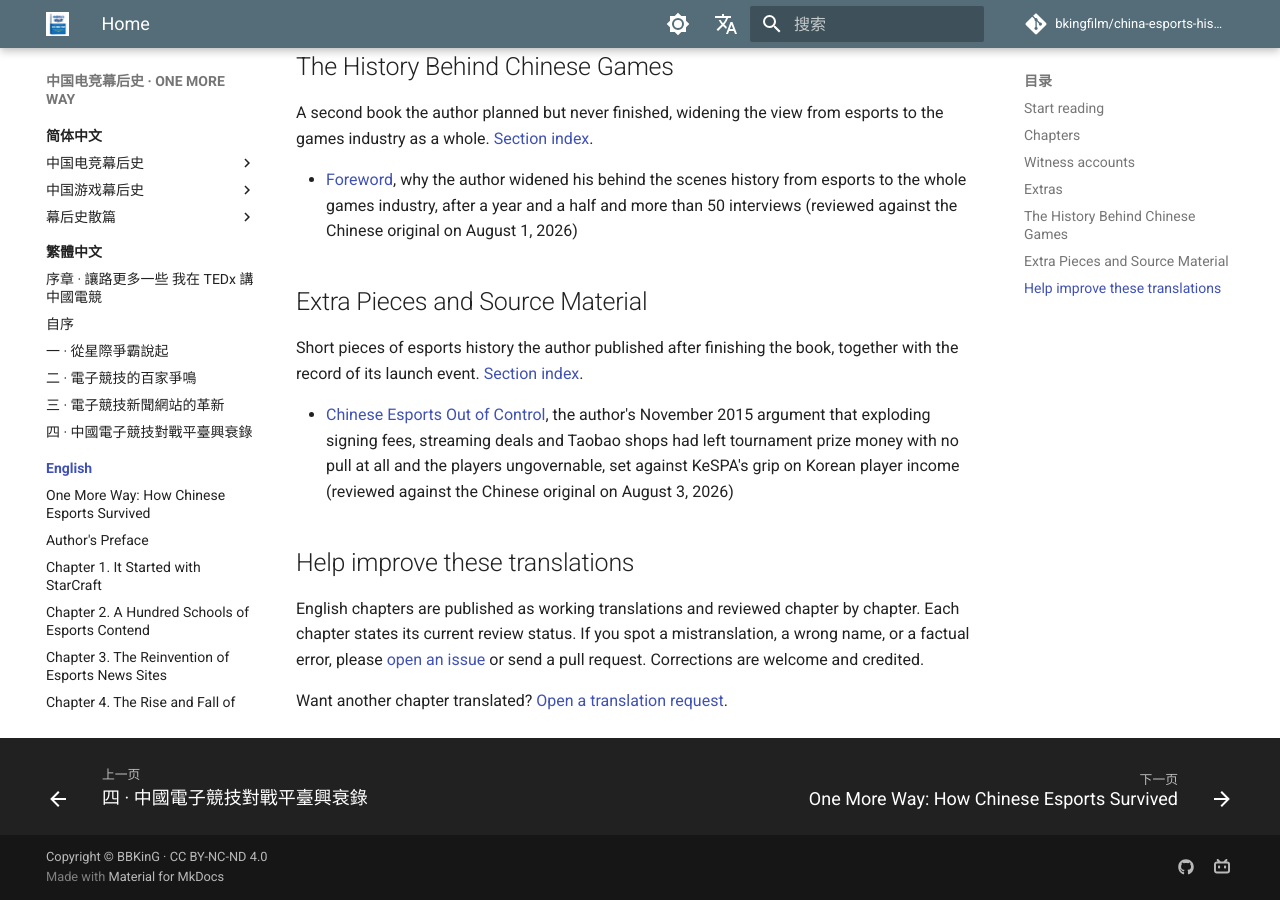
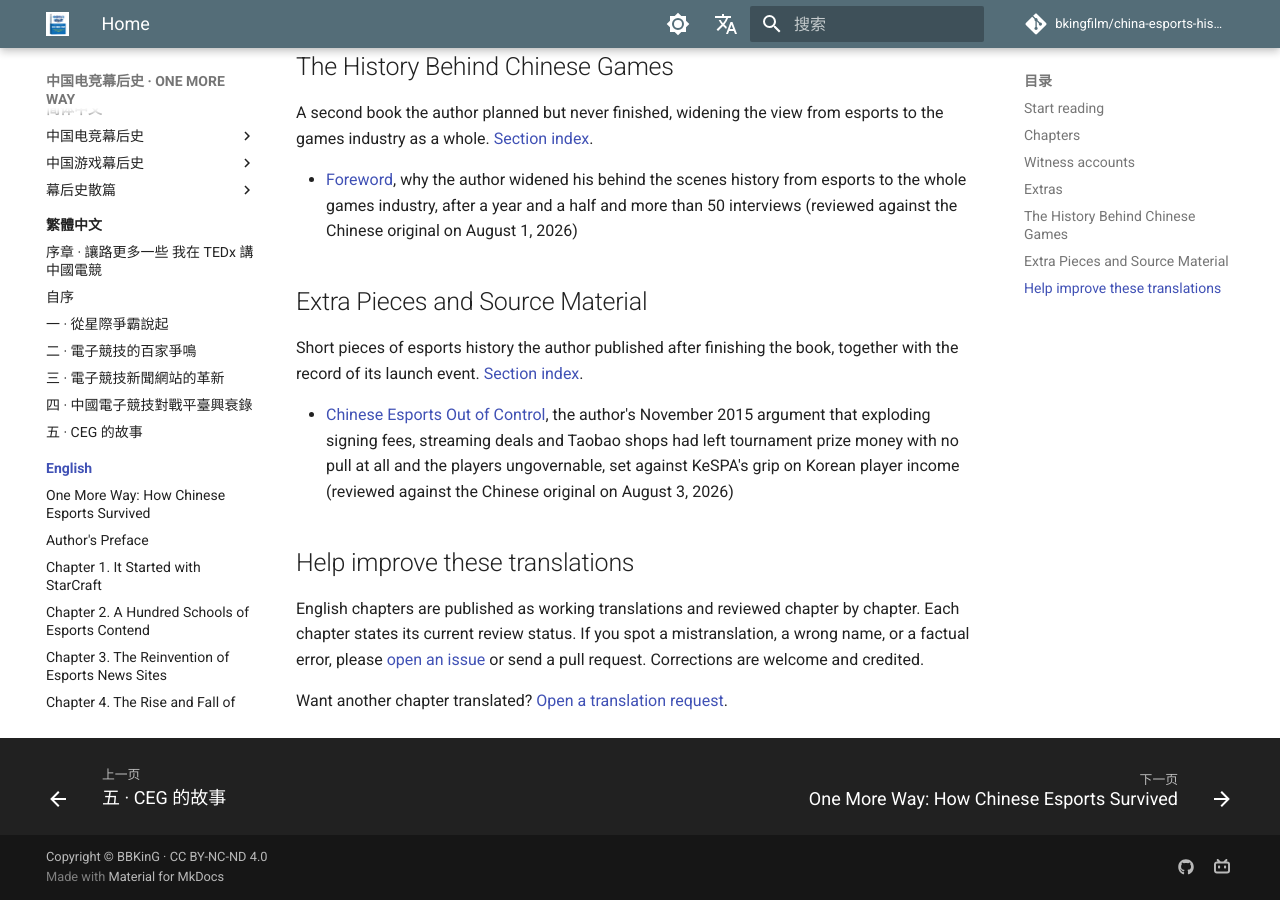
Before and after one commit to bkingfilm/china-esports-history, an MkDocs documentation site: the page built from docs/en/index.md, in a window 1280 px wide and 900 px high, scrolled down 6626 px. Built offline with MkDocs 1.6.1 and Material for MkDocs 9.7.7, drawn with Linux system fonts in a browser that asks for light colours; comment, search, counter and statistics services are not loaded; part of the change alters nothing that is shown.

Commit message:
译文 第五章 CEG的故事（台湾繁体工作稿）
从简体原文在地化改写，不是简繁转码。引号改「」『』、著/着、
一对多字形、台一律作臺、词汇在地化（渠道→管道、报道→报导、
网吧→网咖并首次加注）。人名、机构名、赛事名、公文名只转字形不改译，
《关于禁止播出电脑网络游戏类节目的通知》整体照原文。
反恐精英首次出现括注台译《绝对武力》。

用字订正 14 处，均为的/得/地混用、脱字与标点缺失，逐条见汇报。

自检：s2tw 全等比对 EQUAL（零例外）；大陆用词扫描仅剩公司名
「信息技术有限公司」与公文名内「网络」；引号与破折号零残留；无图片；
数字、日期、人名、金额与原文逐项核对一致。
mkdocs build --strict 通过。

同步更新 docs/zh-tw/index.md 章节列表与 mkdocs.yml 繁体中文 nav。

Co-Authored-By: Claude Opus 5 (1M context) <noreply@anthropic.com>

```diff
--- /dev/null
+++ b/docs/zh-tw/05-story-of-ceg.md
@@ -0,0 +1,111 @@
+# 五 CEG 的故事
+
+> 《ONE MORE WAY：中國電競幕後史》其中一章。作者 BBKinG（劉洋）。譯自簡體中文原文：[五 CEG的故事](../zh/chapters/05-CEG的故事.md)
+>
+> 首次發表於作者的知乎專欄，2013 年 11 月 20 日：https://zhuanlan.zhihu.com/p/19618208
+>
+> 這是等待校對的工作稿。若您發現誤譯、用詞不合臺灣習慣或史實錯誤，歡迎[開一個 issue](https://github.com/bkingfilm/china-esports-history/issues/new) 或送出 pull request。
+
+羅永浩維權砸冰箱的時候，有人跳出來質問他：「你為什麼不先走中國的質檢部門或者消費者權益保護協會之類的正常途徑」，羅胖子笑了笑，只是公佈了一大段「走正常途徑」的電話錄音。
+
+我總批評有人把電子競技的希望寄託在國家的支持或者成為奧運項目上，很多人不理解，於是，我也只能苦笑一下，然後講一個叫 CEG 的故事。
+
+全國電子競技運動會（China E-sports Games），簡稱 CEG
+
+我們常在調侃一些莫名其妙的小事時說：「這就是一盤很大的棋。」但是說到 CEG，我要說這真是一盤很大的棋，這盤棋大到如果你不知道背景故事，光看 CEG，你很難看懂它的興衰。
+
+時光倒回到 2003 年 11 月 18 日，地點人民大會堂，以下是一段當時的新聞摘要，寫得很好，我一字不動。
+
+記者 11 月 18 日從在人民大會堂舉行的中國數字體育平臺啟動儀式上獲悉，電子競技運動已被國家體育總局列為第 99 個正式體育運動項目。立項之後，全國電子競技運動會將在明年第一季度揭幕。這項由中華全國體育總會主辦，華奧星空科技發展有限公司和華奧星空信息技術有限公司聯合承辦的運動會，是首次舉辦的全國最高級別的電子競技大賽。
+
+這就是中國電子競技歷史上那個著名的令人激動的時刻，當時我已經算是電子競技從業人員了，我至今記得那份激動和鼓舞，周圍的同事們都覺得中國電子競技的春天要來了。
+
+而在現在看來，這只是這個利益棋盤上落下的第一顆棋子。
+
+那篇正式的新聞通稿淡化了真正的內容。我們來看看下面這 2 條新聞評論文章的摘要。
+
+1、華奧星空由國家體育總局支持，中國奧委會、中華全國體育總會與香港中信泰富有限公司於 2003 年 11 月合作成立，中信泰富向華奧星空注入資金 3 億元人民幣，享有公司 50% 的股份，公司 CEO 由中信泰富方面任命。
+
+2、中信泰富有限公司（「中信泰富」）的業務集中在香港及廣大的內地市場，業務重點以基建為主，包括投資物業、基礎設施（如橋、路和隧道）、能源項目、環保項目、航空以及電訊業務。
+
+歷史有時候就像一個魔術師，它會一隻手弄出一些噱頭吸引你的注意力，另一手隱藏了它真正的動作和目的。
+
+簡單地說，華奧星空是一個政商結合的公司，而電子競技能成為第 99 個體育項目也與這家公司的成立有莫大的關係。
+
+那麼，投資方香港中信泰富為什麼要給華奧星空這麼多錢？
+
+如果你現在的腦海中問到了這個問題，那麼我要恭喜你了，你有獨立的思考能力，並且開始接近真相了。
+
+傳統行業起家的香港中信泰富在亞洲金融風暴後開始謀求多元化發展，其中的一個重要方向就是電訊傳媒，2005 年中信泰富在 CEG 即將夭折的最後關頭調旗下公司中信電訊 1616 總經理陳廣才任華奧星空 CEO，這說明中信泰富在一開始就把底牌上寫著「電訊傳媒」這 4 個字。
+
+那麼，國家體育局背景的華奧星空底牌上寫著什麼呢？
+
+以國家體育局官方為背景的華奧星空炒作的概念是「數字體育」。中信泰富的方向是電訊傳媒。當時的時間是 2003 年底，距離 2008 年北京奧運會還有 5 年。一個有內容，一個有傳播管道。
+
+這四句話，你往一起念，看不明白就多念幾遍，大聲念幾遍。
+
+明白了吧。
+
+不過你明白的只是初級層面的合作，深入的合作，你可以參考中信泰富的背景介紹。
+
+原諒我只能解釋到這裡了，我會說我 2004 年曾因為揭露中信泰富撤資華奧星空而收到過說我造謠的律師函？呵呵
+
+有意思的是，我們過了十年才明白的棋，廣電總局可是一瞬間就明白了，一把就抓住了這個事情的七寸。下面也是一個新聞評論文章的摘要，相信你也非常熟悉。
+
+2004 年 4 月 21 日，國家廣電總局就電腦網絡遊戲類節目的問題發出《關於禁止播出電腦網絡遊戲類節目的通知》，電子競技也未能倖免。隨著各地電視臺、央視 esport 等電子競技節目的陸續停播，中國的電子競技喪失了幾乎是最重要的盈利模式「出賣轉播權」。
+
+CEG 的開賽時間是 2004 年 4 月 10 日。
+
+你說這是巧合？那我只能再呵呵一次了。
+
+所以，不要再去罵他們不懂電子競技，說他們不懂數字體育，不要再去試圖跟他們講解電子競技的益處，不要再因為一個政策去高喊什麼春天要來了，不要期待任何的支持和施捨，因為一切都是利益關係，當電子競技不能滿足這個利益需求時，當你不懂這個規則時，你永遠不明白問題的關鍵在哪裡。
+
+好了，CEG 的背景說得差不多了，我們再回過頭來看 CEG 發生的很多「活人讓尿憋死」的事情時，你就會清晰很多。
+
+2003 年左右，電子競技賽事模式在中國最成功的就是 WCG 模式，全國的分賽區網咖（大陸稱網吧，與臺灣的網咖並非同一種場所）海選，然後選出來的精英聚集到北京做個總決賽，當時圍繞賽事的商業模式都是以此為基礎，在電子競技還處於草根的時代，這是一個比較常見的模式。
+
+CEG 最早的執行班底就是這樣一個思路，那時的華奧星空副總嚴寅江是當時為數不多的拿到中國連鎖網咖牌照的老闆之一，他手裡的中錄時空連鎖網咖品牌當時正處於一個全國擴張的階段，而他又跟浩方平臺的老闆李立均是大學同學，兩個人都是很有背景和實力的人，一個擅長線下一個擅長線上，浩方當時手上的 CGA 又是電子競技網站裡訪問量最高的，如果當時按照這個思路往下做，CEG 可能是另一個樣子。
+
+可是，歷史是沒有如果的，原定 2004 年 3 月開賽的 CEG，突然宣佈延遲一個月，就是因為當時華奧星空的高層在 CEG 的模式上發生了嚴重的分歧，華奧星空 CEO 林殿魁、副總嚴寅江，以及下面的多個電子競技行業內的人都全部離職了，接替的人是北京國安市場部總監王漫江，他帶著一群原來做足球的人成為華奧星空的新執行團隊。
+
+這是華奧星空這段不算太長的歷史裡的第一次明面上的政治鬥爭，以電子競技的新派人士全面失敗告終。值得一提的是王漫江在大連實德副總的時候，做了一個球迷團體叫藍色激浪，藍色激浪的秘書長是大連實德的總經理助理李曉東，而李曉東就是現在北京做電子競技比較有名的公司邁動的老闆，Ehome 俱樂部就在邁動旗下，換句話說，很多人的人生都因此而改變。
+
+電子競技的這一套 WCG 做法被全面否定，取而代之的是傳統體育的做法，說得更直接一點，就是中國足球的做法。
+
+具體來說，CEG 的新思路是這樣的，在全國成立 8 個賽區，每個賽區由一個地方體育部門的「社會體育中心」負責（該部門負責所有非奧運會項目），由華奧星空撥款給每個賽區 100 萬作為聯賽的啟動資金，成立電子競技職業隊，放在體育場館裡進行，聯賽分主客場積分制，目標是在這 100 萬花完之前，將成立的俱樂部全部商業化。
+
+簡單地說，就是所謂的政府搭臺經濟唱戲，每個地方由政府主導先做起來一個全國性質的聯賽俱樂部，然後找當地的商家接手，從而完成商業化轉型。
+
+這個思路從理論上來說是正確的，而且不放在網咖裡進行就可以繞開文化部的管轄，但是這裡邊最關鍵的一環在於，商家為什麼要接手？
+
+在廣電總局封死了電視廣告的路，而 CEG 根本不在意或者說根本不懂得如何運用電競圈本身影響力的情況下，商業價值從何說起呢？
+
+當時全國的 CEG 比賽場地都放在體育館裡，而賽事什麼時候進行，在哪裡進行，也沒有人告知電子競技網站，網站也對 CEG 的高姿態也很心涼，主動報導的很少，再加上當時國內的明星並沒有很大的號召力，最後去現場的觀眾大多是選手的親朋好友，多數現場基本上都只有寥寥數人。只有武漢的 CEG 現場一直人數較多。
+
+一直到 2004 年底，CEG 依然沒什麼關注度，體育局依舊很高的姿態，比賽現場搞得很形式化，升國旗唱國歌，往往一個體育館加上兩隊所有項目的選手也就 30 多個人。
+
+CEG 在後期已經開始阻礙中國電子競技發展。
+
+1、因為聯賽的日程很滿，以及限制地方俱樂部隊員參加其它的賽事，這加速了同時期的其它幾個賽事的衰落，比如信產部主辦的 CIG、團中央主辦的 CKCG 等等，這看似好像是清除了競爭對手，但是這也大大降低了電子競技項目的活躍度。
+
+直到今天我一直在說，一個真正繁榮的市場，肯定不是一家獨大的，如果你做得比別人好那無可厚非，但是用強制手段把別人都擠死了，一旦頂到行業發展的天花板，那整體衰落也會隨之而來。
+
+2、比賽獎金設置的不合理也成了大問題，WNV 俱樂部當時負責人就說，「CEG 耗時大半年，單項獎金不到 3 萬，而 WCG 全球比賽不到 3 個月，CS（反恐精英，臺譯《絕對武力》）項目的區域冠軍可獲 3 萬元，全國決賽可獲 8 萬元，其他 2 個項目比賽獎金也大多在 3 萬元上下，出國參加世界總決賽獎金將更高，並且參加這種比賽還能提高知名度」，在這樣的情況下國內的 WNV、AS 等頂尖俱樂部在衡量收入後都去參加國外的比賽。
+
+3、官字兩個口，你拿他沒辦法。當時成績最好的陝西隊，每年都拿 CEG 全國聯賽冠軍，其中大部分隊員就是 KinG 帶領的友菱電通 Yoliny 戰隊的隊員，陝西隊為了防止他們跳槽別的隊伍，經常扣下總決賽的獎金不發，弄得 KinG 左右不是十分無奈。
+
+當時這些看起來是「活人讓尿憋死」的鬧劇，現在是很清楚了，因為人家根本醉翁之意不在酒，為了奧運的大棋，在這些小地方根本不重要，甚至有時候睜隻眼閉隻眼都是戰略需要。
+
+CEG 就這樣越走越遠，越來越淡，這後面還有更深層的政治原因，華奧星空的核心人物是當時的國家體育總局局長助理何慧嫻，當時的國家體育總局局長是袁偉民，而 2004 年 12 月劉鵬接替袁偉民出任國家體育總局局長，從那之後何慧嫻就開始慢慢淡出體育局的主要領導崗位。
+
+當你以這個高度來看整個 CEG 事件後，就會更加清晰，這是一個香港公司的一次押注，贏了得到的是未來，只是很不幸，未來的影響因素太過於複雜了。
+
+2005 年 7 月中旬，中華全國體育總會副會長何慧嫻向華奧星空員工通報了即將到來的變化：「華奧星空將和新傳集團公司合作，後者全面介入公司運作，7 月開始各種關係的過渡，預計將在 8 月份完成，將來華奧星空可能要更名為『華奧新傳』。」
+
+之後，CEG 雖然也有幾次改頭換面，但基本上退出了歷史舞臺。
+
+縱觀整個 CEG，作為一個有國家體育最高部門和紅色背景財團支持的超級聯賽，我不知道將來還會不會有比這更高層次的組合出現，它的失敗可以讓我們學到很多東西，它失敗的原因是非常深刻的，因為它是一個大時代的社會縮影，反映的不光光是一群打遊戲的孩子的歷史，還有這個時代面臨的問題。
+
+官商結合的壟斷思路到今天依然存在於我們的電子競技環境中，我們總是公開對壟斷嗤之以鼻，但是又在私下裡羨慕壟斷，追逐壟斷。
+
+公平競爭、多元化、共同繁榮的思想依然沒有深入到每個人的心裡，這是現今電競面臨的最大問題，也是中國面臨的最大問題。
--- a/docs/zh-tw/index.md
+++ b/docs/zh-tw/index.md
@@ -24,3 +24,4 @@
 - [二 電子競技的百家爭鳴](02-hundred-schools-of-esports.md)，全書第二章。2000 年前後那場電競的思想大爆炸。red-apple 拿到騰圖電子出版社一百萬做電競並寫下一份超前的發展規劃，洪哲夫從 ESWC 帶回國外的辦賽經驗，19 歲的 WE.KinG 裴樂在上海總統套房經歷了一趟夢碎之旅，還有星際爭霸 1.04 版外掛爆發後韓羽良提出的裁判組與職業化設想（等待校對的工作稿）
 - [三 電子競技新聞網站的革新](03-esports-news-sites-reinvented.md)，全書第三章。CS 媒體從星際媒體手上接棒，Cschina 一度是最大的 CS 網站，後來居上的 Ccsk 靠遍及各地的記者站與撐得住的論壇，在 2002 年 E|zero 26space 被取消 WCG 韓國總決賽資格的風波裡完成翻盤，文末附作者 2004 年寫的 Ccsk 訪談（等待校對的工作稿）
 - [四 中國電子競技對戰平臺興衰錄](04-rise-and-fall-of-gaming-platforms.md)，全書第四章。作者認為中國電競第一個穩定盈利的商業模式是對戰平臺。聯眾棋牌吃到第一波紅利，星際時代冒出近百個模仿暴雪戰網的私服，亞聯 2001 年強推收費把玩家一夜之間趕光，浩方靠電信機房快速鋪伺服器衝到近百萬同時線上後被盛大收購，陳歐帶著 GG 平臺遠走新加坡變成 Garena，VS 平臺趕上 DOTA 的好時候又從 2010 年開始衰落（等待校對的工作稿）
+- [五 CEG 的故事](05-story-of-ceg.md)，全書第五章。2003 年電子競技被國家體育總局列為第 99 個正式體育項目，全國電子競技運動會 CEG 隨之開辦。作者拆的是這盤棋的底牌：華奧星空由體育系統與香港中信泰富合資成立，一邊有內容一邊要電訊傳媒管道，衝的是 2008 年北京奧運；廣電總局 2004 年一紙禁播令抽掉轉播權，CEG 改用中國足球那套主客場聯賽，八個賽區各撥 100 萬要俱樂部自己商業化，結果場館裡常常只坐著選手的親友（等待校對的工作稿）
--- a/mkdocs.yml
+++ b/mkdocs.yml
@@ -164,6 +164,7 @@ nav:
       - 二 · 電子競技的百家爭鳴: zh-tw/02-hundred-schools-of-esports.md
       - 三 · 電子競技新聞網站的革新: zh-tw/03-esports-news-sites-reinvented.md
       - 四 · 中國電子競技對戰平臺興衰錄: zh-tw/04-rise-and-fall-of-gaming-platforms.md
+      - 五 · CEG 的故事: zh-tw/05-story-of-ceg.md
   - English:
       - "Home": en/index.md
       - "One More Way: How Chinese Esports Survived": en/one-more-way-tedx-2015.md
```
